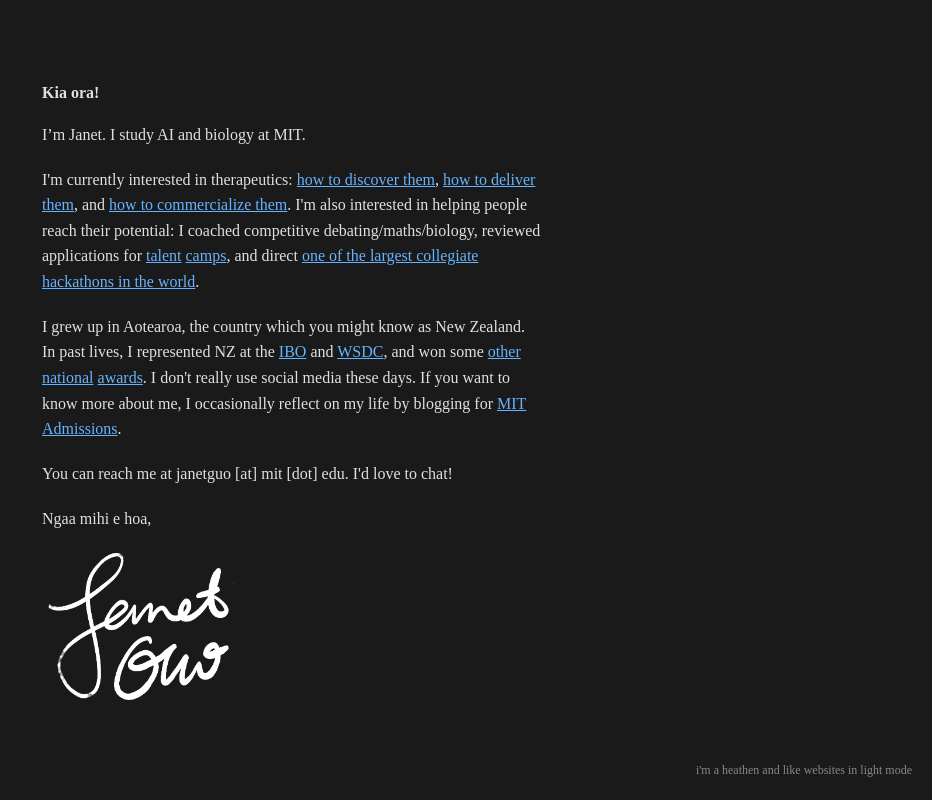
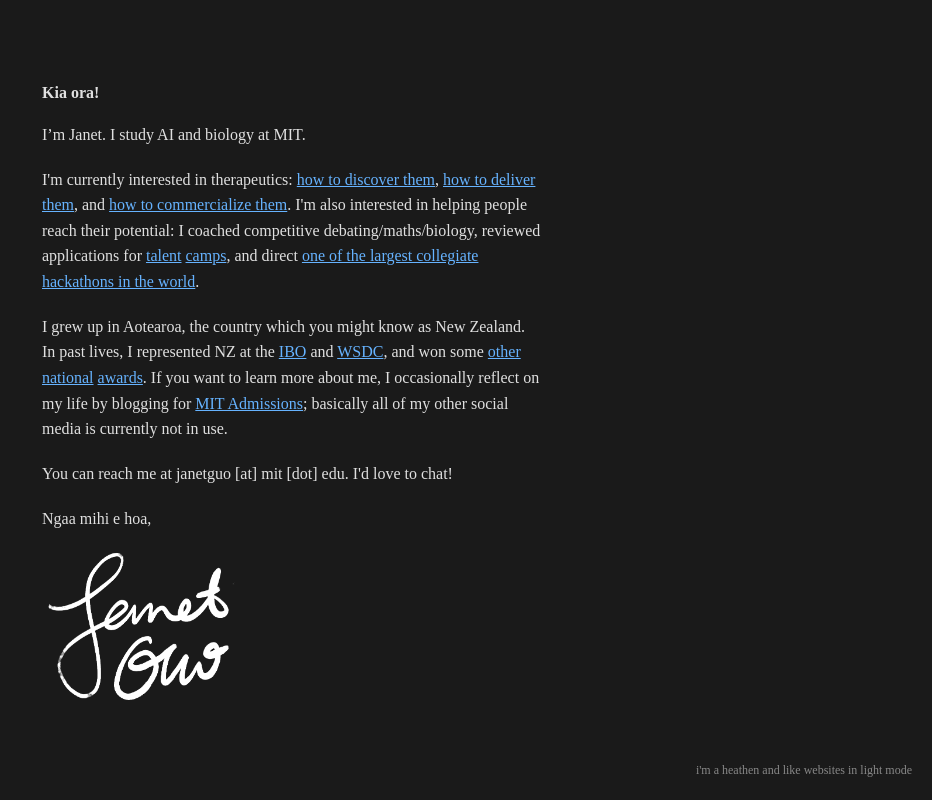
Before and after one commit to janetguo/janetguo.github.io, a plain HTML site: page index.html in a window 1280 px wide. Shown: the whole page, without its empty margins (348-1280 px from the left). Drawn offline with Linux system fonts and the light colour scheme.

Commit message:
fixed wording

```diff
--- a/index.html
+++ b/index.html
@@ -14,7 +14,7 @@
 
         <p>I'm currently interested in therapeutics: <a href="https://coley.mit.edu/">how to discover them</a>, <a href="https://langerlab.mit.edu/">how to deliver them</a>, and <a href="https://careers.lilly.com/us/en/blogarticle/inside-the-lilly-mit-genetic-medicines-scholars-program">how to commercialize them</a>. I'm also interested in helping people reach their potential: I coached competitive debating/maths/biology, reviewed applications for <a href="https://www.sparc.camp/">talent</a> <a href="https://www.atlasfellowship.org/">camps</a>, and direct <a href="http://hackmit.org">one of the largest collegiate hackathons in the world</a>.</p>
 
-        <p>I grew up in Aotearoa, the country which you might know as New Zealand. In past lives, I represented NZ at the <a href="https://ibo-info.org">IBO</a> and <a href="https://www.wsdcdebating.org/">WSDC</a>, and won some <a href="https://schoolspoetryaward.co.nz/">other</a> <a href="https://www2.nzqa.govt.nz/ncea/understanding-secondary-quals/nz-scholarship/top-scholar-award-winners-by-year/2022-top-scholar-award-winners/">national</a> <a href="https://www.mathsolympiad.org.nz/">awards</a>. I don't really use social media these days. If you want to know more about me, I occasionally reflect on my life by blogging for <a href="https://mitadmissions.org/blogs/author/janet/">MIT Admissions</a>.</p>
+        <p>I grew up in Aotearoa, the country which you might know as New Zealand. In past lives, I represented NZ at the <a href="https://ibo-info.org">IBO</a> and <a href="https://www.wsdcdebating.org/">WSDC</a>, and won some <a href="https://schoolspoetryaward.co.nz/">other</a> <a href="https://www2.nzqa.govt.nz/ncea/understanding-secondary-quals/nz-scholarship/top-scholar-award-winners-by-year/2022-top-scholar-award-winners/">national</a> <a href="https://www.mathsolympiad.org.nz/">awards</a>. If you want to learn more about me, I occasionally reflect on my life by blogging for <a href="https://mitadmissions.org/blogs/author/janet/">MIT Admissions</a>; basically all of my other social media is currently not in use.</p>
 
         <p>You can reach me at janetguo [at] mit [dot] edu. I'd love to chat!</p>
 
```
